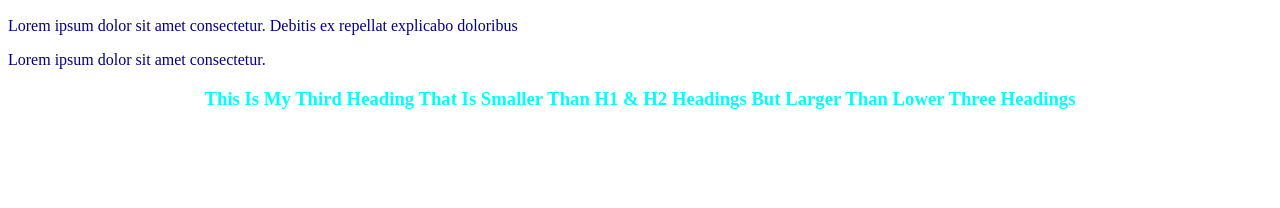
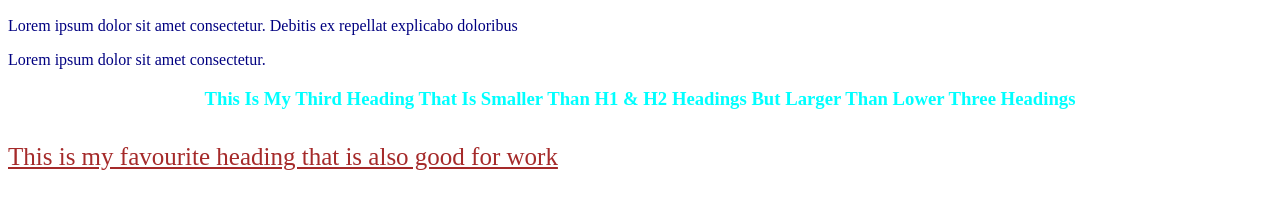
Before and after one commit to MdArifuzzaman2/my-second-repo, a plain HTML site: page index.html in a window 1280 px wide. Shown: the part 110-318 px from the top of the page. Drawn offline with Linux system fonts and the light colour scheme.

Commit message:
something changes

```diff
--- a/index.html
+++ b/index.html
@@ -19,5 +19,6 @@
       this is my third heading that is smaller than h1 & h2 headings but larger
       than lower three headings
     </h3>
+    <h4>This is my favourite heading that is also good for work</h4>
   </body>
 </html>
--- a/style.css
+++ b/style.css
@@ -13,3 +13,9 @@ h3 {
   text-decoration: dotted;
   text-transform: capitalize;
 }
+h4 {
+  text-align: justify;
+  font: 25px solid red;
+  color: brown;
+  text-decoration: underline;
+}
```
